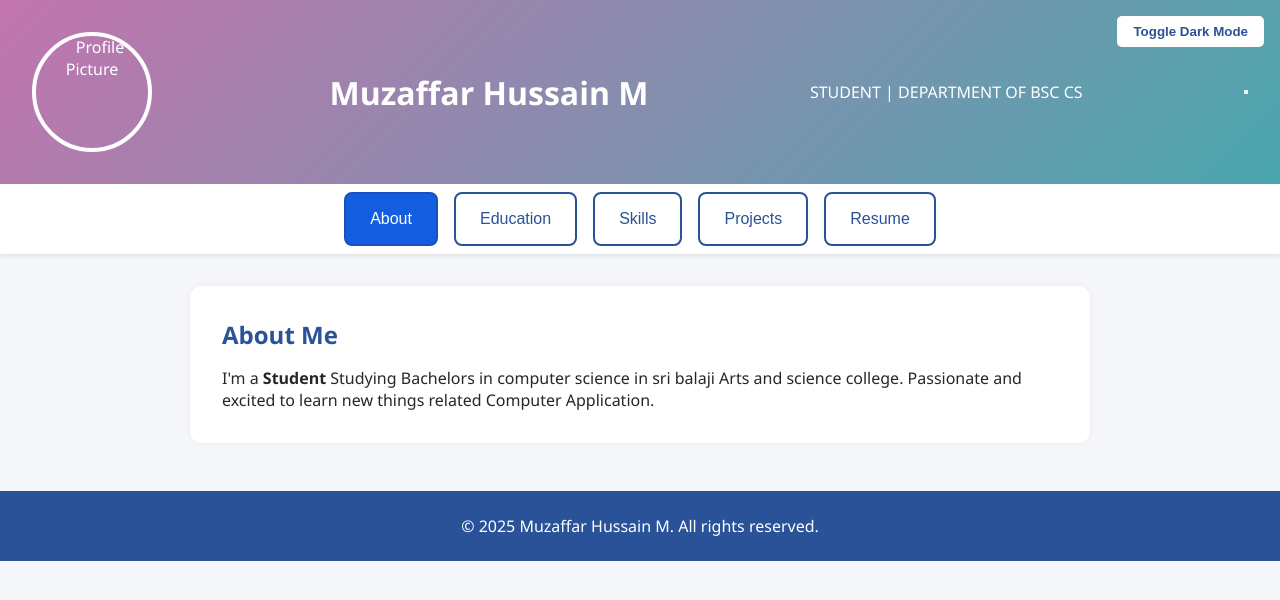
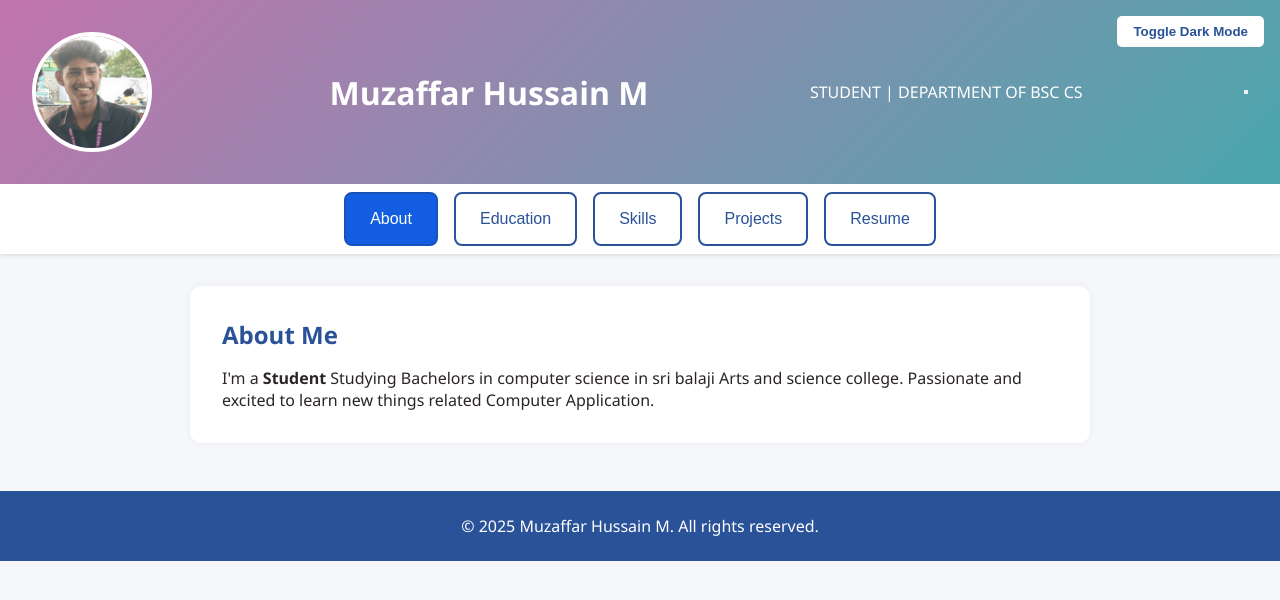
Before and after one commit to Muzaffar230/Like, a plain HTML site: page index.html in a window 1280 px wide. Drawn offline with Linux system fonts and the light colour scheme.

Commit message:
Update index.html

```diff
--- a/index.html
+++ b/index.html
@@ -198,7 +198,7 @@
 <body>
 <header style="display: flex; flex-direction: row; align-items: center; justify-content: space-between; padding: 2rem">
   <button class="dark-toggle" onclick="toggleDarkMode()">Toggle Dark Mode </button>
-  <img src="IMG_20250203_102118.HEIC" alt="Profile Picture" class="profile-picture" id="profileImage" style="margin: 0 1rem 0 0; align-self: flex-start;">
+  <img src="WhatsApp Image 2025-09-13 at 9.51.48 AM.jpeg" alt="Profile Picture" class="profile-picture" id="profileImage" style="margin: 0 1rem 0 0; align-self: flex-start;">
   <div style="text-align: left;">
     <h1> Muzaffar Hussain M
     </h1>
```
